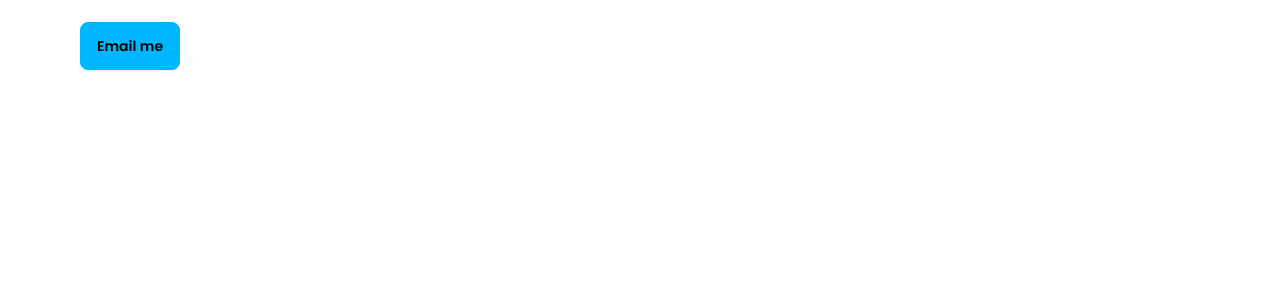
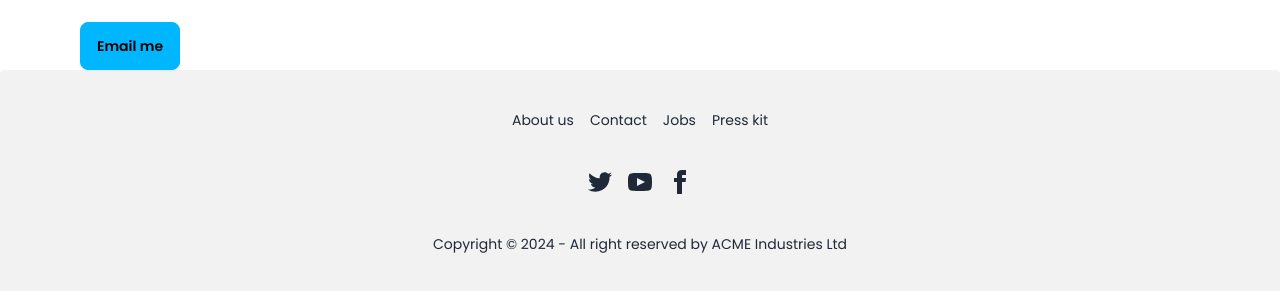
Before and after one commit to chuzairnisar425/bookstore, a React (Vite) app: page / in a window 1280 px wide. Shown: the part 546-837 px from the top of the page. Before the commit the page ends 800 px from the top, so only its background shows below. Built offline with nearby package versions, Linux system fonts and the light colour scheme.

Commit message:
modified

```diff
--- a/src/App.jsx
+++ b/src/App.jsx
@@ -1,4 +1,5 @@
 import Banner from "./components/Banner"
+import Footer from "./components/Footer"
 import Navbar from "./components/Navbar"
 
 
@@ -11,6 +12,7 @@
 
     <Navbar/>
     <Banner/>
+    <Footer/>
     </>
   )
 }
--- a/src/components/Banner.jsx
+++ b/src/components/Banner.jsx
@@ -4,7 +4,7 @@
   return (
     <>
      <div className='max-w-screen-2xl container mx-auto md:px-20 px-4 flex flex-col md:flex-row'>
-<div className='w-full md:w-1/2 md:mt-32 mt-12 '>
+<div className='w-full md:w-1/2 md:mt-32 mt-12 md:order-1 order-2'>
 <div className='space-y-12'>
 <h1 className='text-4xl font-bold'>Lorem ipsum dolor sit amet consectetur adipisicing elit. Eaque <span className='text-blue-500'>dolor laboriosam enim.</span></h1>
 <p className='text-xl font-semibold'>Lorem ipsum dolor sit amet consectetur adipisicing elit. Expedita ducimus numquam enim ad, incidunt deleniti est assumenda qui.</p>
@@ -27,8 +27,8 @@
 
 
 </div>
-<div className='w-full md:w-1/2'>
- <img src={banner} alt="" />
+<div className='md:order-2 w-full md:w-1/2'>
+ <img src={banner} alt="" className='w-92 h-92' />
 </div>
         </div>
     </>
--- /dev/null
+++ b/src/components/Footer.jsx
@@ -0,0 +1,58 @@
+import React from 'react';
+
+const Footer = () => {
+  return (
+    <div>
+      <footer className="footer footer-center bg-base-200 text-base-content rounded p-10">
+  <nav className="grid grid-flow-col gap-4">
+    <a className="link link-hover">About us</a>
+    <a className="link link-hover">Contact</a>
+    <a className="link link-hover">Jobs</a>
+    <a className="link link-hover">Press kit</a>
+  </nav>
+  <nav>
+    <div className="grid grid-flow-col gap-4">
+      <a>
+        <svg
+          xmlns="http://www.w3.org/2000/svg"
+          width="24"
+          height="24"
+          viewBox="0 0 24 24"
+          className="fill-current">
+          <path
+            d="M24 4.557c-.883.392-1.832.656-2.828.775 1.017-.609 1.798-1.574 2.165-2.724-.951.564-2.005.974-3.127 1.195-.897-.957-2.178-1.555-3.594-1.555-3.179 0-5.515 2.966-4.797 6.045-4.091-.205-7.719-2.165-10.148-5.144-1.29 2.213-.669 5.108 1.523 6.574-.806-.026-1.566-.247-2.229-.616-.054 2.281 1.581 4.415 3.949 4.89-.693.188-1.452.232-2.224.084.626 1.956 2.444 3.379 4.6 3.419-2.07 1.623-4.678 2.348-7.29 2.04 2.179 1.397 4.768 2.212 7.548 2.212 9.142 0 14.307-7.721 13.995-14.646.962-.695 1.797-1.562 2.457-2.549z"></path>
+        </svg>
+      </a>
+      <a>
+        <svg
+          xmlns="http://www.w3.org/2000/svg"
+          width="24"
+          height="24"
+          viewBox="0 0 24 24"
+          className="fill-current">
+          <path
+            d="M19.615 3.184c-3.604-.246-11.631-.245-15.23 0-3.897.266-4.356 2.62-4.385 8.816.029 6.185.484 8.549 4.385 8.816 3.6.245 11.626.246 15.23 0 3.897-.266 4.356-2.62 4.385-8.816-.029-6.185-.484-8.549-4.385-8.816zm-10.615 12.816v-8l8 3.993-8 4.007z"></path>
+        </svg>
+      </a>
+      <a>
+        <svg
+          xmlns="http://www.w3.org/2000/svg"
+          width="24"
+          height="24"
+          viewBox="0 0 24 24"
+          className="fill-current">
+          <path
+            d="M9 8h-3v4h3v12h5v-12h3.642l.358-4h-4v-1.667c0-.955.192-1.333 1.115-1.333h2.885v-5h-3.808c-3.596 0-5.192 1.583-5.192 4.615v3.385z"></path>
+        </svg>
+      </a>
+    </div>
+  </nav>
+  <aside>
+    <p>Copyright © {new Date().getFullYear()} - All right reserved by ACME Industries Ltd</p>
+  </aside>
+</footer>
+    </div>
+  );
+}
+
+export default Footer;
```
